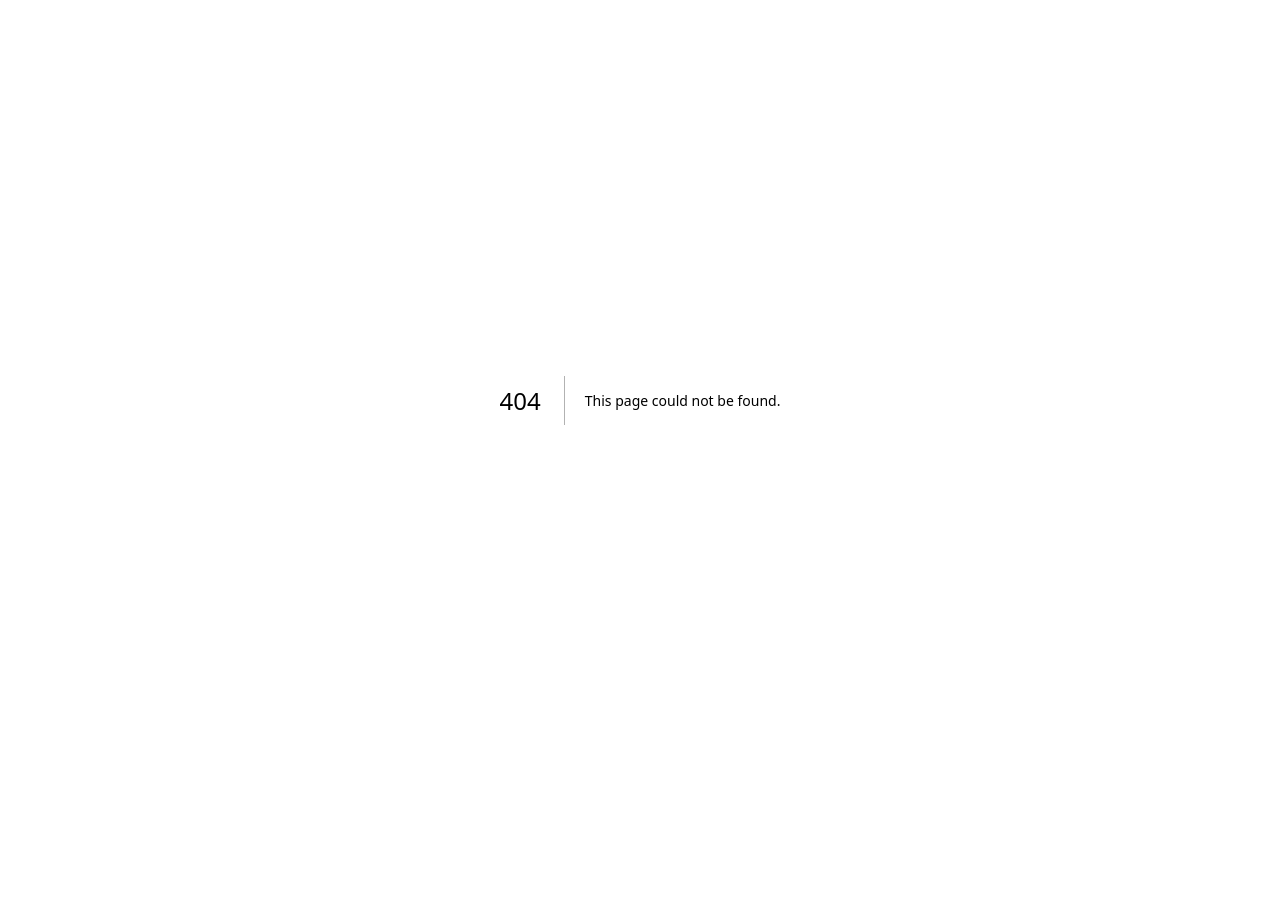
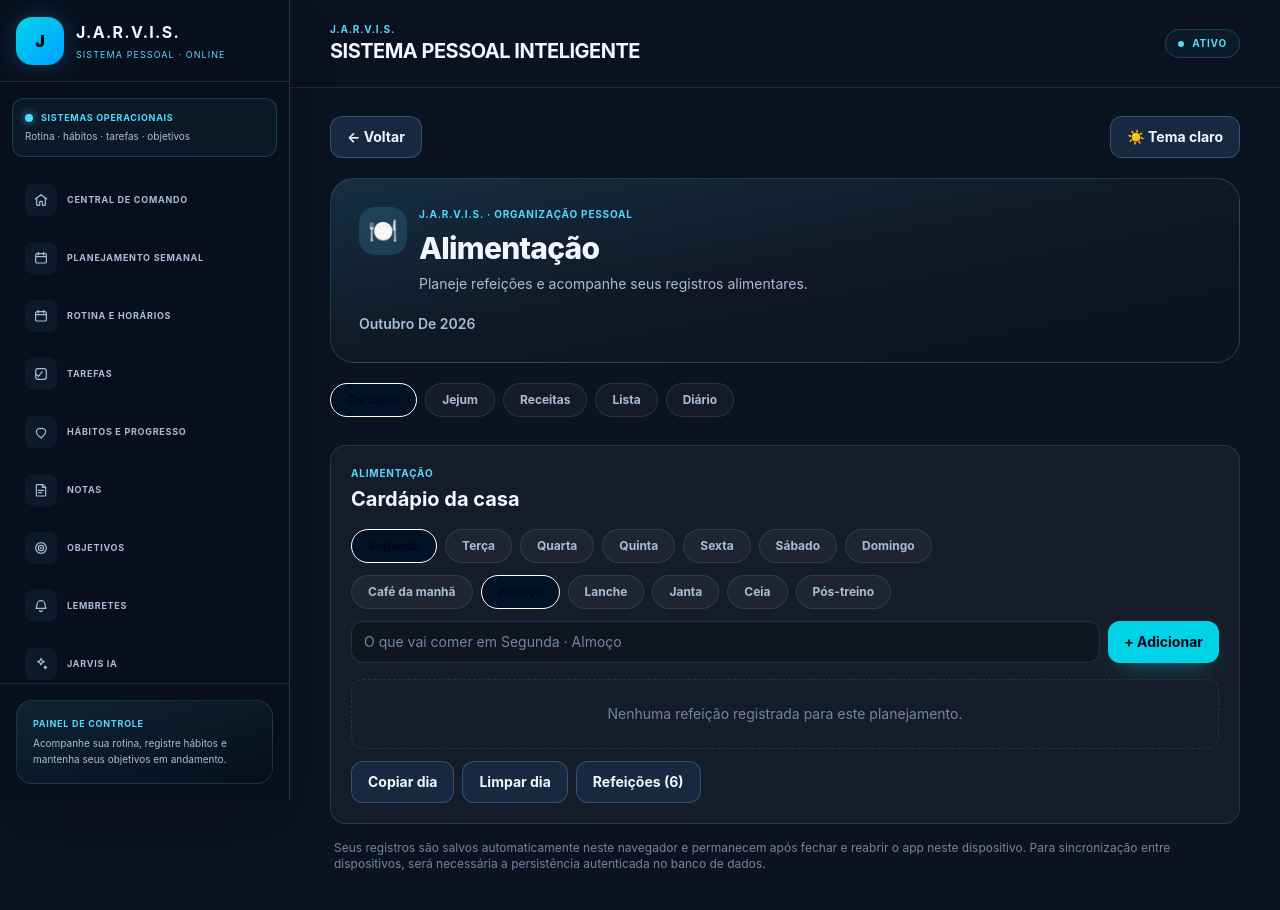
Before and after one commit to gebarbosaa/this_jarvis, a Next.js app: page /alimentacao in a window 1280 px wide. Before the commit this address had no page. Shown: the top 910 px of the page. Before the commit the page ends 800 px from the top, so only its background shows below. Built offline with nearby package versions, Linux system fonts and the light colour scheme.

Commit message:
feat: add alimentacao module route

```diff
--- /dev/null
+++ b/src/app/(app)/alimentacao/page.tsx
@@ -0,0 +1,5 @@
+import { PersonalModules } from '@/components/modules/PersonalModules';
+
+export default function Page() {
+  return <PersonalModules module="alimentacao" />;
+}
```
